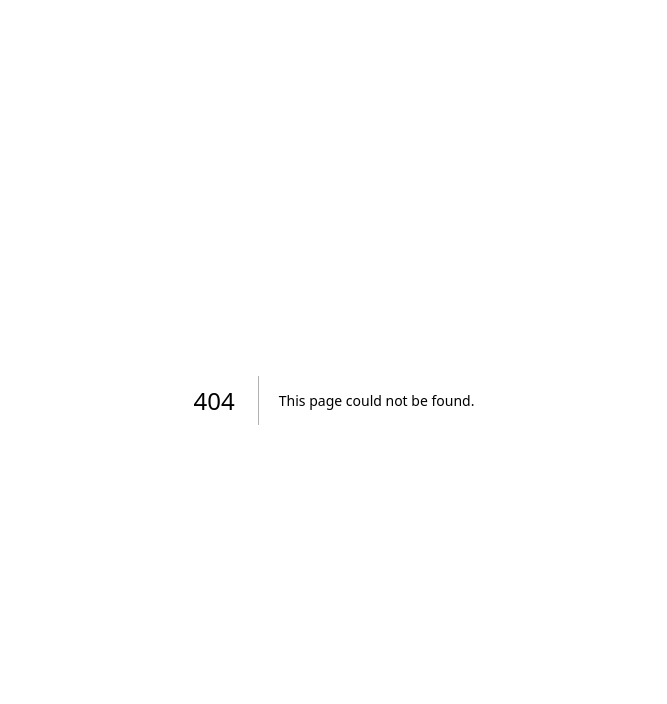
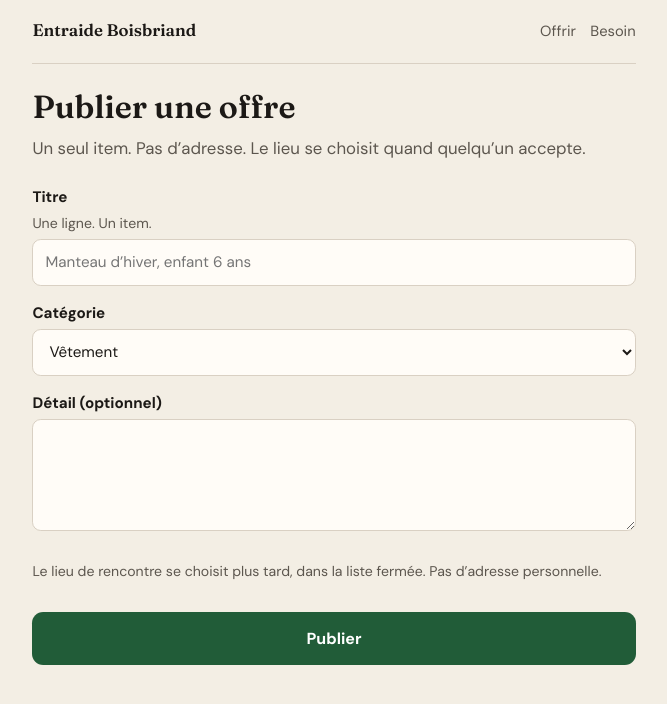
Before and after one commit to AlexyaSnow/boisbriand-entraide, a Next.js app: page /offre in a window 1280 px wide. Before the commit this address had no page. Shown: the top 704 px of the page, without its empty margins (306-973 px from the left). Built offline with nearby package versions, Linux system fonts and the light colour scheme.

Commit message:
feat: accueil avec boutons et formulaire d’offre

```diff
--- a/app/layout.tsx
+++ b/app/layout.tsx
@@ -1,5 +1,13 @@
 import type { Metadata } from "next";
+import { DM_Sans, Fraunces } from "next/font/google";
+import Link from "next/link";
 import "./globals.css";
+
+const sans = DM_Sans({ subsets: ["latin"], variable: "--font-sans" });
+const serif = Fraunces({
+  subsets: ["latin"],
+  variable: "--font-serif",
+});
 
 export const metadata: Metadata = {
   title: "Entraide Boisbriand",
@@ -13,7 +21,20 @@ export default function RootLayout({
 }) {
   return (
     <html lang="fr">
-      <body>{children}</body>
+      <body className={`${sans.variable} ${serif.variable}`}>
+        <div className="shell">
+          <header className="top">
+            <Link className="marque" href="/">
+              Entraide Boisbriand
+            </Link>
+            <nav className="nav">
+              <Link href="/offre">Offrir</Link>
+              <Link href="/besoin">Besoin</Link>
+            </nav>
+          </header>
+          {children}
+        </div>
+      </body>
     </html>
   );
 }
--- /dev/null
+++ b/app/offre/page.tsx
@@ -0,0 +1,13 @@
+import { FormulaireAnnonce } from "@/src/ui/FormulaireAnnonce";
+
+export default function PageOffre() {
+  return (
+    <main>
+      <h1>Publier une offre</h1>
+      <p className="lede">
+        Un seul item. Pas d’adresse. Le lieu se choisit quand quelqu’un accepte.
+      </p>
+      <FormulaireAnnonce type="offre" />
+    </main>
+  );
+}
--- /dev/null
+++ b/src/ui/FormulaireAnnonce.tsx
@@ -0,0 +1,58 @@
+"use client";
+
+import { FormEvent, useState } from "react";
+
+type Props = { type: "offre" | "besoin" };
+
+export function FormulaireAnnonce({ type }: Props) {
+  const [ok, setOk] = useState(false);
+
+  function envoyer(e: FormEvent<HTMLFormElement>) {
+    e.preventDefault();
+    setOk(true);
+  }
+
+  if (ok) {
+    return (
+      <p className="ok">
+        {type === "offre" ? "Offre" : "Besoin"} prêt. La base de données n’est
+        pas encore branchée : rien n’est stocké pour de bon.
+      </p>
+    );
+  }
+
+  return (
+    <form onSubmit={envoyer}>
+      <label>
+        Titre
+        <span className="hint">Une ligne. Un item.</span>
+        <input
+          name="titre"
+          required
+          maxLength={80}
+          placeholder="Manteau d’hiver, enfant 6 ans"
+        />
+      </label>
+      <label>
+        Catégorie
+        <select name="categorie" required defaultValue="vetement">
+          <option value="vetement">Vêtement</option>
+          <option value="denree">Denrée non périssable</option>
+          <option value="enfant">Article pour enfant</option>
+          <option value="autre">Autre ressource</option>
+        </select>
+      </label>
+      <label>
+        Détail (optionnel)
+        <textarea name="detail" maxLength={400} />
+      </label>
+      <p className="hint">
+        Le lieu de rencontre se choisit plus tard, dans la liste fermée. Pas
+        d’adresse personnelle.
+      </p>
+      <button className="btn btn-primary" type="submit">
+        Publier
+      </button>
+    </form>
+  );
+}
```
Also changed, not shown: app/besoin/page.tsx (added, +13 -0 lines), app/page.tsx (+14 -5 lines).
